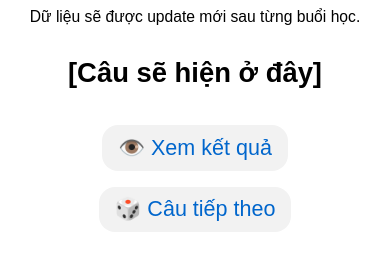
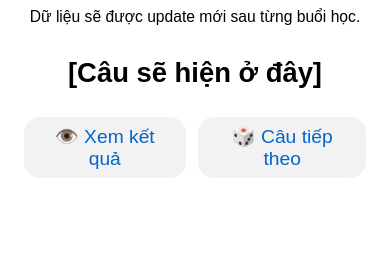
Before and after one commit to quynh-ntxq/Uspeak_Talk-to-kid_on-bai, a plain HTML site: page index.html in a window 390 px wide. Shown: the part 78-348 px from the top of the page. Drawn offline with Linux system fonts and the light colour scheme; no server answers.

Commit message:
Add files via upload

```diff
--- a/index.html
+++ b/index.html
@@ -11,8 +11,8 @@
       font-family: sans-serif;
       text-align: center;
       padding: 1rem;
-      font-size: 110%; /* PC: giảm nhẹ */
-      line-height: 1.7;  /* PC: cách dòng rộng hơn */
+      font-size: 110%;
+      line-height: 1.7;
     }
     h1 {
       font-size: 160%;
@@ -36,18 +36,22 @@
       max-width: 90%;
       line-height: 1.4;
     }
-    button {
-      padding: 0.6rem 1.2rem;
-      font-size: 140%;
+    .button-group {
+      display: flex;
+      justify-content: center;
+      gap: 1rem;
+      flex-wrap: wrap;
+    }
+    .button-group button {
+      padding: 0.5rem 1rem;
+      font-size: 126%; /* giảm 10% từ 140% */
       cursor: pointer;
-      margin: 0.5rem;
       border: none;
       border-radius: 1rem;
       background: #f2f2f2;
       color: #0066cc;
     }
 
-    /* Mobile: giữ giao diện bạn thích */
     @media (max-width: 768px) {
       body {
         font-size: 102%;
@@ -65,9 +69,13 @@
       #answer {
         font-size: 144%;
       }
-      button {
-        font-size: 132%;
-        padding: 0.6rem 1rem;
+      .button-group {
+        flex-wrap: nowrap;
+        gap: 0.8rem;
+      }
+      .button-group button {
+        font-size: 118%; /* giảm từ 132% */
+        padding: 0.5rem 0.9rem;
       }
     }
   </style>
@@ -79,8 +87,10 @@
   <div id="question">[Câu sẽ hiện ở đây]</div>
   <div id="answer">[Câu trả lời]</div>
 
-  <button onclick="showAnswer()">👁️ Xem kết quả</button>
-  <button onclick="pickRandom()">🎲 Câu tiếp theo</button>
+  <div class="button-group">
+    <button onclick="showAnswer()">👁️ Xem kết quả</button>
+    <button onclick="pickRandom()">🎲 Câu tiếp theo</button>
+  </div>
 
   <script>
     let data = [];
```
